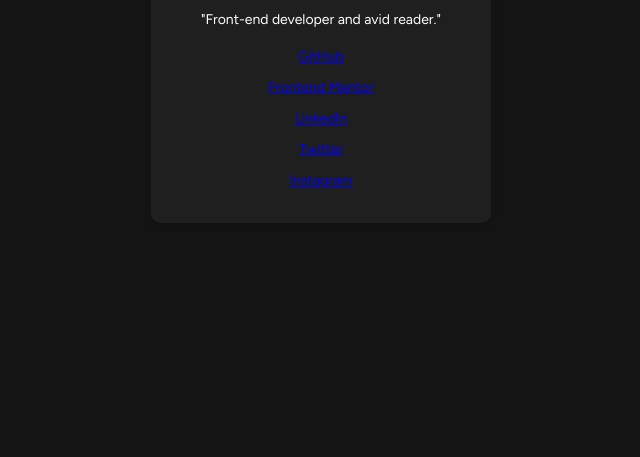
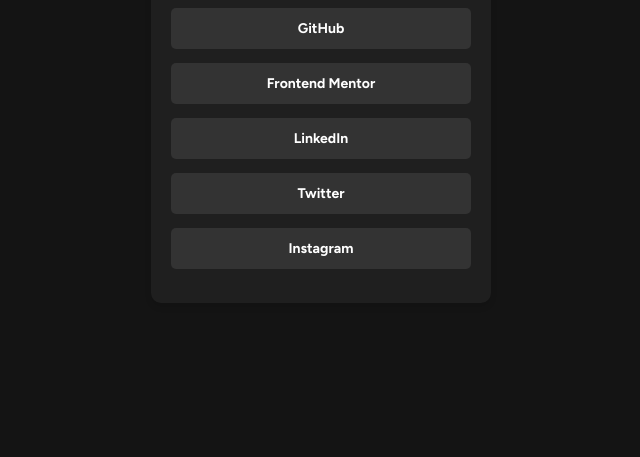
Before and after one commit to AriKILLER/Social-Links-Profile, a plain HTML site: page index.html in a window 1280 px wide. Shown: the part 343-800 px from the top of the page, without its empty margins (319-959 px from the left). Drawn offline with Linux system fonts and the light colour scheme.

Commit message:
Challenge finished. HTML and CSS files done successfully. Made the CSS on another file in case I want to use it for other projects.

```diff
--- a/style.css
+++ b/style.css
@@ -3,7 +3,7 @@ body{
       align-items: center;
       display: flex;
       justify-content: center;
-      height: 85vh;
+      height: 90vh;
     }
 
     .card {
@@ -49,3 +49,21 @@ body{
     .social-links {
       margin-top: 20px;
     }
+
+    .social-links a{
+      color: hsl(0, 0%, 100%);
+      text-decoration: none;
+      font-family: 'Figtree', sans-serif;
+      font-weight: 700;
+      display: block;
+      background-color: hsl(0, 0%, 20%);
+      border-radius: 5px;
+      padding: 12px;
+      cursor: pointer;
+      transition: background-color 0.3s ease;
+    }
+
+    .social-links a:hover{
+      background-color: hsl(75, 94%, 57%);
+      color: hsl(0, 0%, 8%);
+    }
```
Also changed, not shown: Screenshot.png (added), 2 other files.
